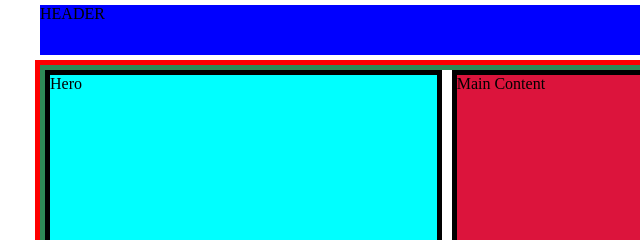
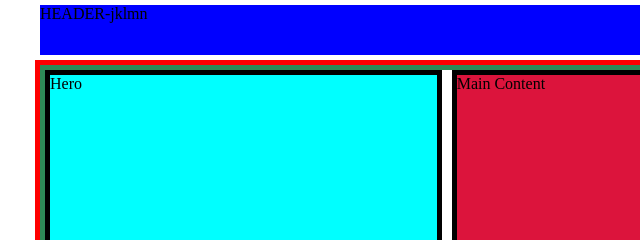
Before and after one commit to munkacka/web-developer-junior-2, a plain HTML site: page untitledweb-developer-priklady-2/ulohy/2-stlpcovy zlozitejsi layout.html in a window 1280 px wide. Shown: the top 240 px of the page, 0-640 px from the left. Drawn offline with Linux system fonts and the light colour scheme.

Commit message:
doplnenie hlavičky

```diff
--- a/untitledweb-developer-priklady-2/ulohy/2-stlpcovy zlozitejsi layout.html
+++ b/untitledweb-developer-priklady-2/ulohy/2-stlpcovy zlozitejsi layout.html
@@ -10,7 +10,7 @@
 <body>
 <div class="hlavny">
     <div class="hlavicka">
-        HEADER
+        HEADER-jklmn
     </div>
     <div class="riadok">
         <div class="lavy">
```
